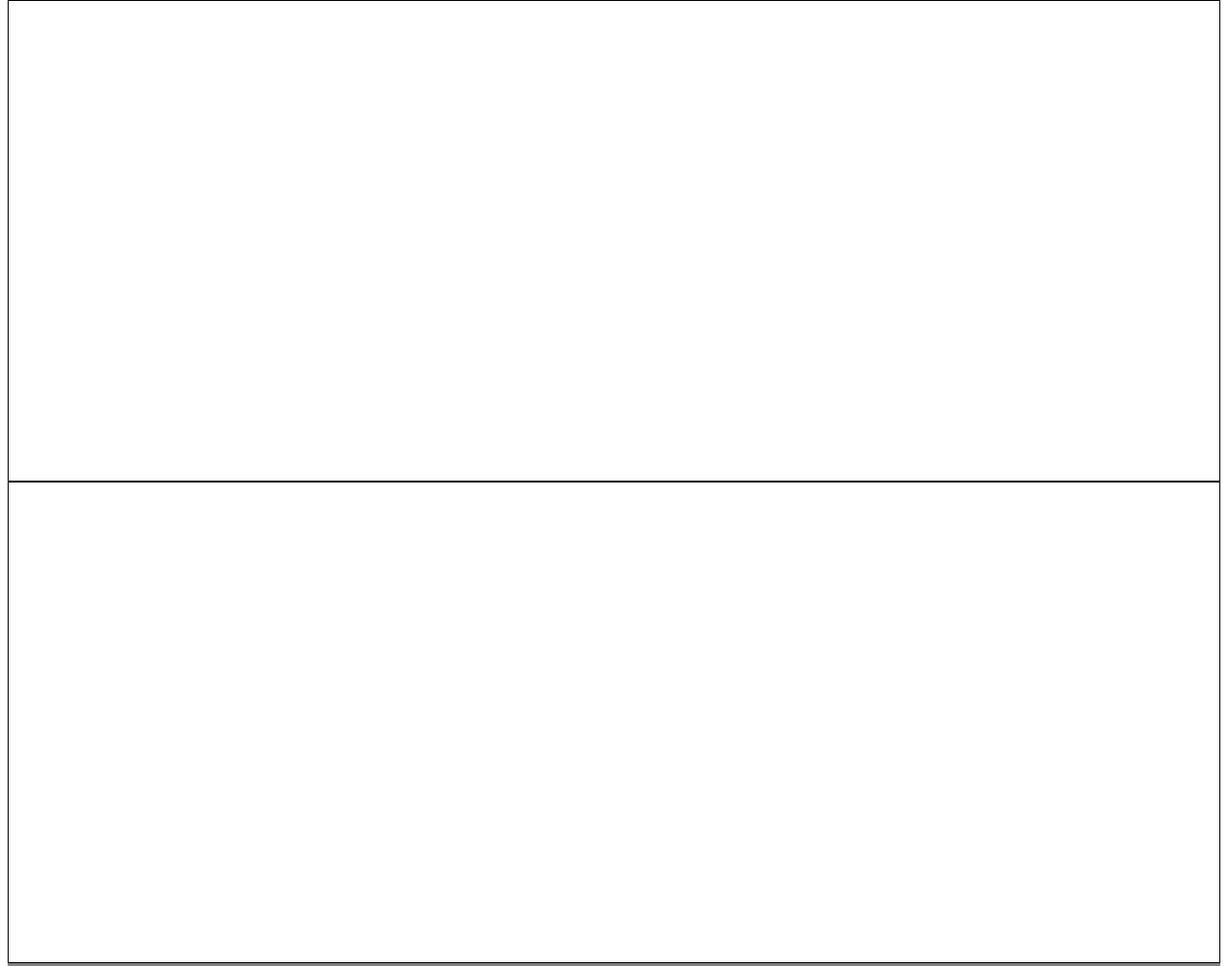
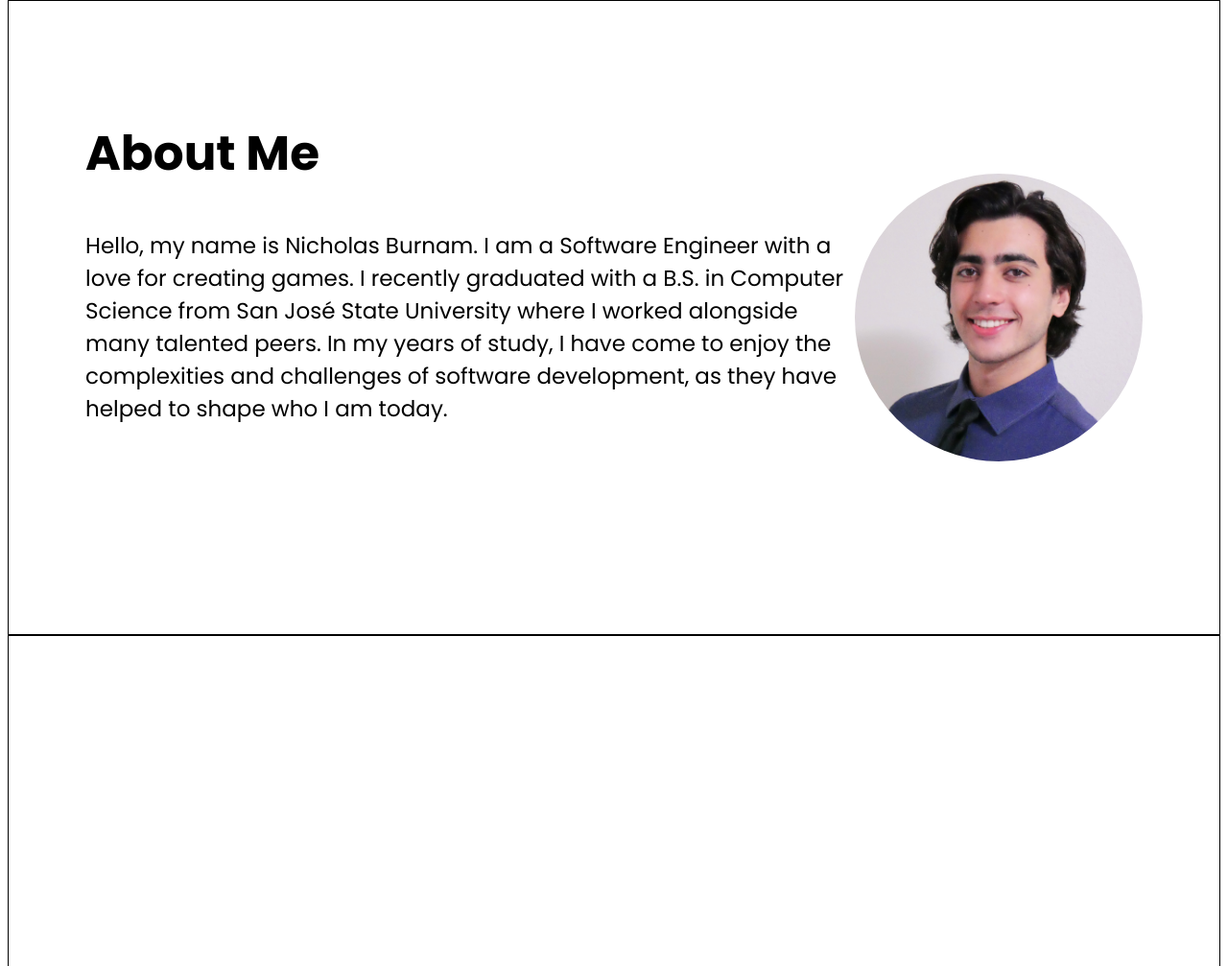
Before and after one commit to NickBurnam/portfolio, a plain HTML site: page index.html in a window 1280 px wide. Shown: the part 810-1817 px from the top of the page at 96% size. Drawn offline with Linux system fonts and the light colour scheme.

Commit message:
Added about me content

```diff
--- a/index.html
+++ b/index.html
@@ -3,7 +3,7 @@
 <html>
 
 <head>
-    <link rel="stylesheet" href="src/styles.css" />
+    <link rel="stylesheet" type="text/css" href="src/styles.css" />
     <link rel="preconnect" href="https://fonts.googleapis.com">
     <link rel="preconnect" href="https://fonts.gstatic.com" crossorigin>
     <link href="https://fonts.googleapis.com/css2?family=Poppins:wght@300;400;600;700;800&display=swap"
@@ -56,8 +56,20 @@
             </div>
         </div>
     </section>
-    <section></section>
-    <section></section>
+    <section class="sub-section">
+        <div class="information">
+            <h2>About Me</h2>
+            <p class="bio">Hello, my name is Nicholas Burnam. I am a Software Engineer with a love for creating games. I
+                recently
+                graduated with a B.S. in Computer Science from San José State University where I worked alongside many
+                talented peers. In my years of study, I have come to enjoy the complexities and challenges of software
+                development, as they have helped to shape who I am today.</p>
+        </div>
+        <div class="headshot-container">
+            <img class="headshot" src="images/headshot.jpg" />
+        </div>
+    </section>
+    <section class="sub-section"></section>
     <footer></footer>
 </body>
 
--- a/src/styles.css
+++ b/src/styles.css
@@ -40,6 +40,10 @@ li {
 h1 {
     font-size: 90px;
     margin: 0;
+}
+
+h2 {
+    font-size: 50px;
 }
 
 p {
@@ -97,3 +101,27 @@ p {
     height: 80px;
     margin: 30px;
 }
+
+.sub-section {
+    display: flex;
+    justify-content: space-around;
+    padding: 80px;
+}
+
+/* .information {
+
+} */
+
+.bio {
+    font-size: 1.8vw;
+}
+
+.headshot {
+    width: 300px;
+    border-radius: 150px;
+}
+
+.headshot-container {
+    display: flex;
+    align-items: center;
+}
```
